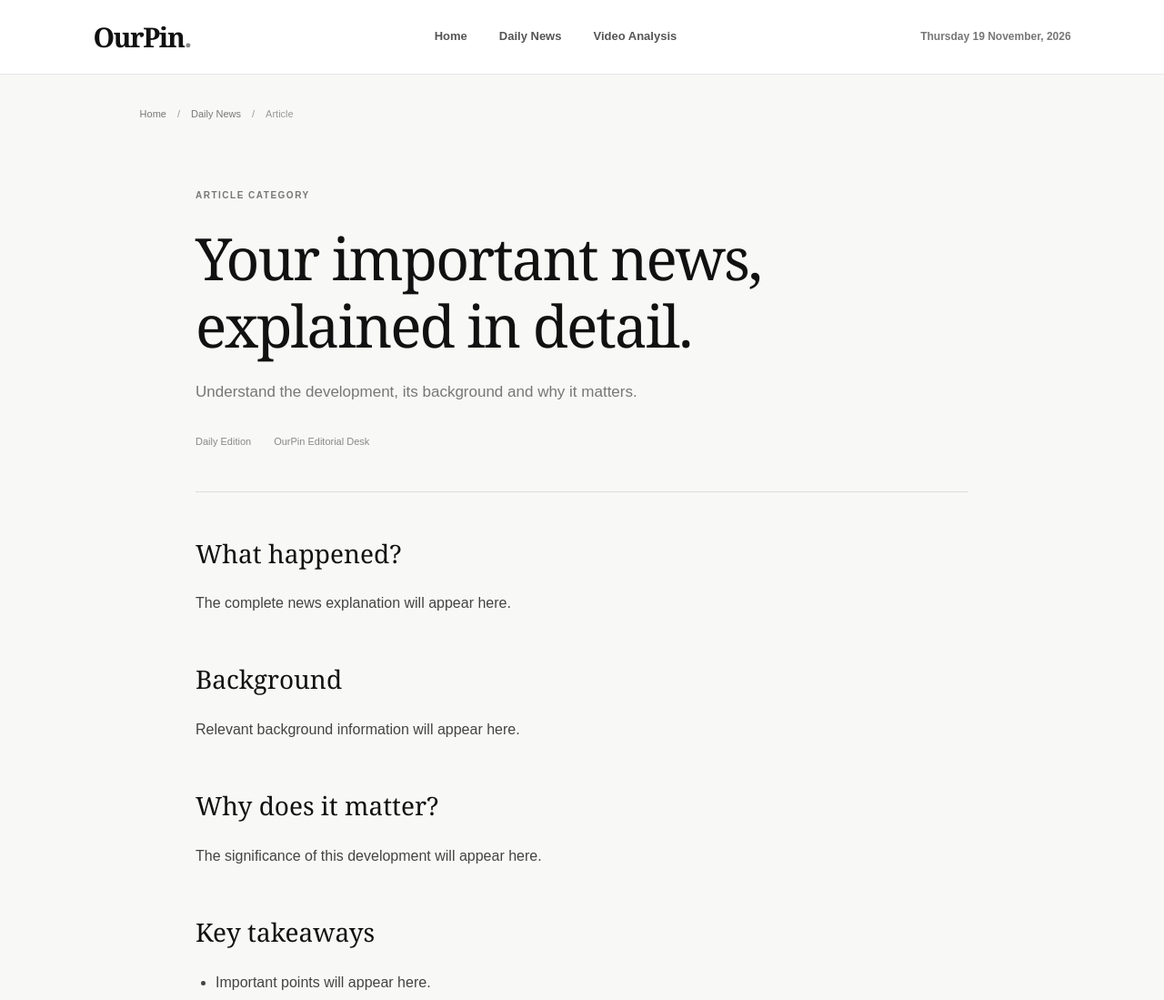
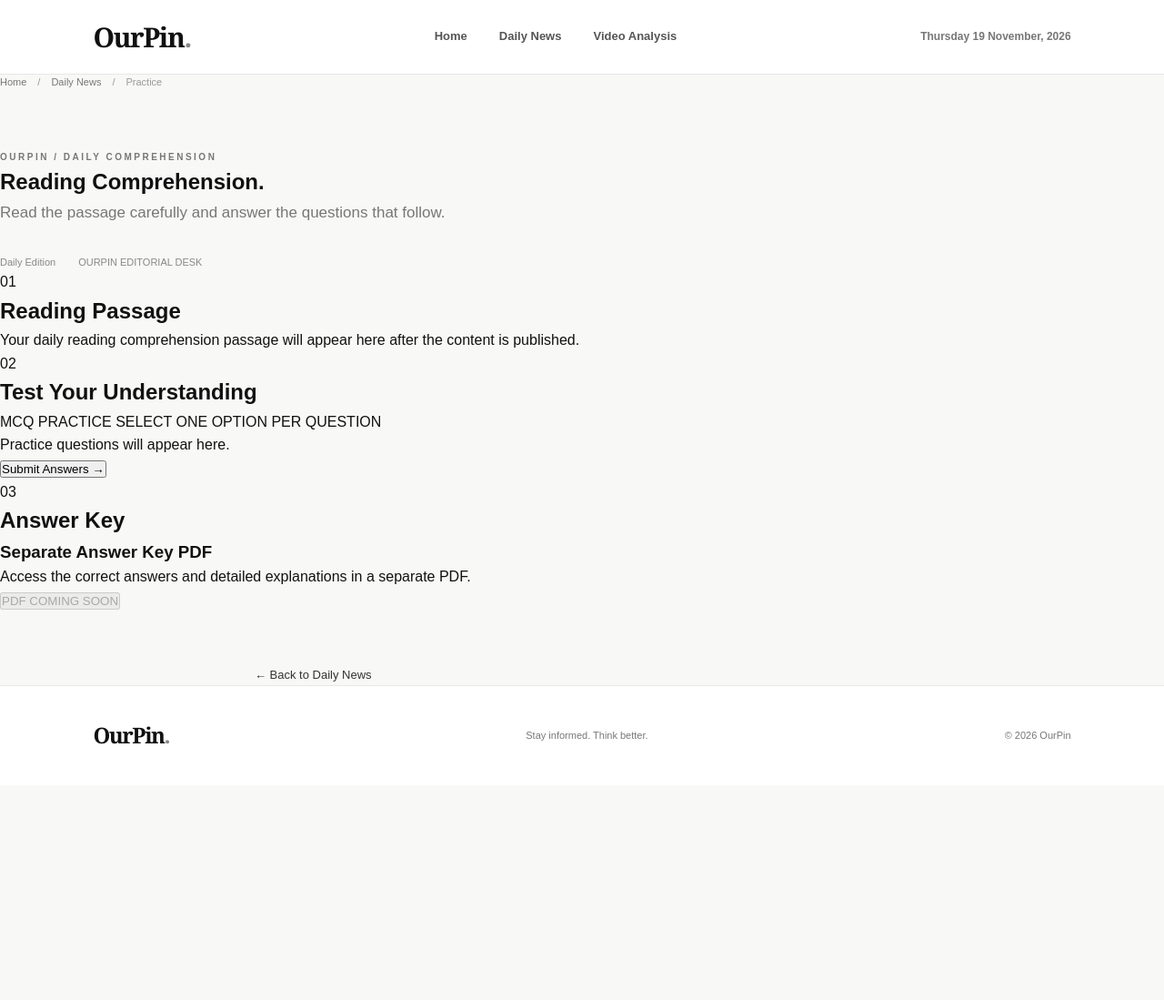
Before and after one commit to t8854577-cell/OurPin, a plain HTML site: page article.html in a window 1280 px wide. Shown: the top 1099 px of the page at 91% size. After the commit the page ends 863 px from the top, so only its background shows below. Drawn offline with Linux system fonts and the light colour scheme.

Commit message:
Update article.html

```diff
--- a/article.html
+++ b/article.html
@@ -4,8 +4,8 @@
 <head>
     <meta charset="UTF-8">
     <meta name="viewport" content="width=device-width, initial-scale=1.0">
-    <meta name="description" content="Read detailed news analysis on OurPin.">
-    <title>Article — OurPin</title>
+    <meta name="description" content="Daily reading comprehension and MCQ practice on OurPin.">
+    <title>Comprehension Practice — OurPin</title>
     <link rel="stylesheet" href="assets/css/style.css">
 </head>
 
@@ -23,80 +23,125 @@
     <div class="header-date" id="current-date"></div>
 </header>
 
-    <main class="article-page">
+<main class="practice-page">
 
     <div class="article-breadcrumb">
         <a href="index.html">Home</a>
         <span>/</span>
         <a href="news.html">Daily News</a>
         <span>/</span>
-            <span>Article</span>
+        <span>Practice</span>
     </div>
 
-        <article class="article-content">
+    <section class="practice-header">
 
-            <div class="article-header">
-                <span class="category" id="article-category">
-                    ARTICLE CATEGORY
-                </span>
+        <p class="eyebrow" id="practice-category">
+            OURPIN / DAILY COMPREHENSION
+        </p>
 
         <h1 id="article-title">
-                    Your important news, explained in detail.
+            Reading Comprehension<span>.</span>
         </h1>
 
         <p class="article-description" id="article-description">
-                    Understand the development, its background
-                    and why it matters.
+            Read the passage carefully and answer the questions
+            that follow.
         </p>
 
         <div class="article-meta">
             <span id="article-date">Daily Edition</span>
-                    <span>OurPin Editorial Desk</span>
-                </div>
+            <span id="article-source">OURPIN EDITORIAL DESK</span>
         </div>
 
-            <div class="article-divider"></div>
-
-            <div class="article-body">
-
-                <section>
-                    <h2>What happened?</h2>
-                    <p id="article-introduction">
-                        The complete news explanation will appear here.
-                    </p>
     </section>
 
-                <section>
-                    <h2>Background</h2>
-                    <p id="article-background">
-                        Relevant background information will appear here.
+    <div class="practice-divider"></div>
+
+    <!-- READING PASSAGE -->
+
+    <section class="passage-section">
+
+        <div class="practice-section-heading">
+            <span>01</span>
+            <h2>Reading Passage</h2>
+        </div>
+
+        <div class="passage-content" id="passage-content">
+
+            <p>
+                Your daily reading comprehension passage will
+                appear here after the content is published.
             </p>
-                </section>
-
-                <section>
-                    <h2>Why does it matter?</h2>
-                    <p id="article-significance">
-                        The significance of this development will appear here.
-                    </p>
-                </section>
-
-                <section>
-                    <h2>Key takeaways</h2>
-                    <ul id="article-takeaways">
-                        <li>Important points will appear here.</li>
-                    </ul>
-                </section>
-
-                <section class="article-sources">
-                    <h2>Original Sources</h2>
-                    <div id="article-sources">
-                        Original source links will appear here.
-                    </div>
-                </section>
 
         </div>
 
-        </article>
+    </section>
+
+    <!-- MCQ QUESTIONS -->
+
+    <section class="questions-section">
+
+        <div class="practice-section-heading">
+            <span>02</span>
+            <h2>Test Your Understanding</h2>
+        </div>
+
+        <div class="question-information">
+            <span id="question-count">MCQ PRACTICE</span>
+            <span>SELECT ONE OPTION PER QUESTION</span>
+        </div>
+
+        <form id="quiz-form">
+
+            <div id="question-list">
+
+                <p class="empty-practice">
+                    Practice questions will appear here.
+                </p>
+
+            </div>
+
+            <div class="quiz-submit-area">
+
+                <button type="submit" id="submit-quiz">
+                    Submit Answers →
+                </button>
+
+                <p id="quiz-result" aria-live="polite"></p>
+
+            </div>
+
+        </form>
+
+    </section>
+
+    <!-- ANSWER KEY -->
+
+    <section class="answer-section">
+
+        <div class="practice-section-heading">
+            <span>03</span>
+            <h2>Answer Key</h2>
+        </div>
+
+        <div class="answer-card">
+
+            <div>
+                <h3>Separate Answer Key PDF</h3>
+
+                <p>
+                    Access the correct answers and detailed
+                    explanations in a separate PDF.
+                </p>
+            </div>
+
+            <button type="button" id="answer-key-button" disabled>
+                PDF COMING SOON
+            </button>
+
+        </div>
+
+    </section>
 
     <div class="article-back">
         <a href="news.html">← Back to Daily News</a>
```
Lines whose indentation alone changed are shown as unchanged.
